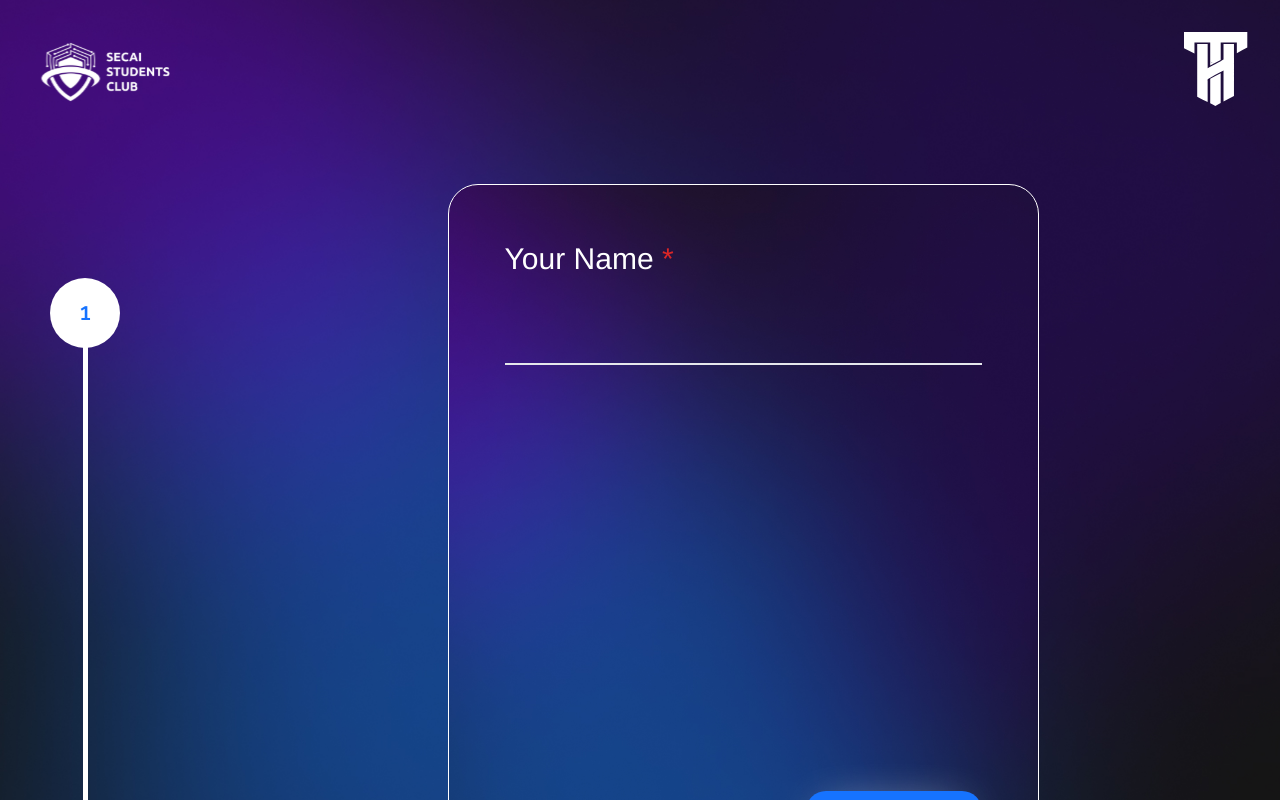
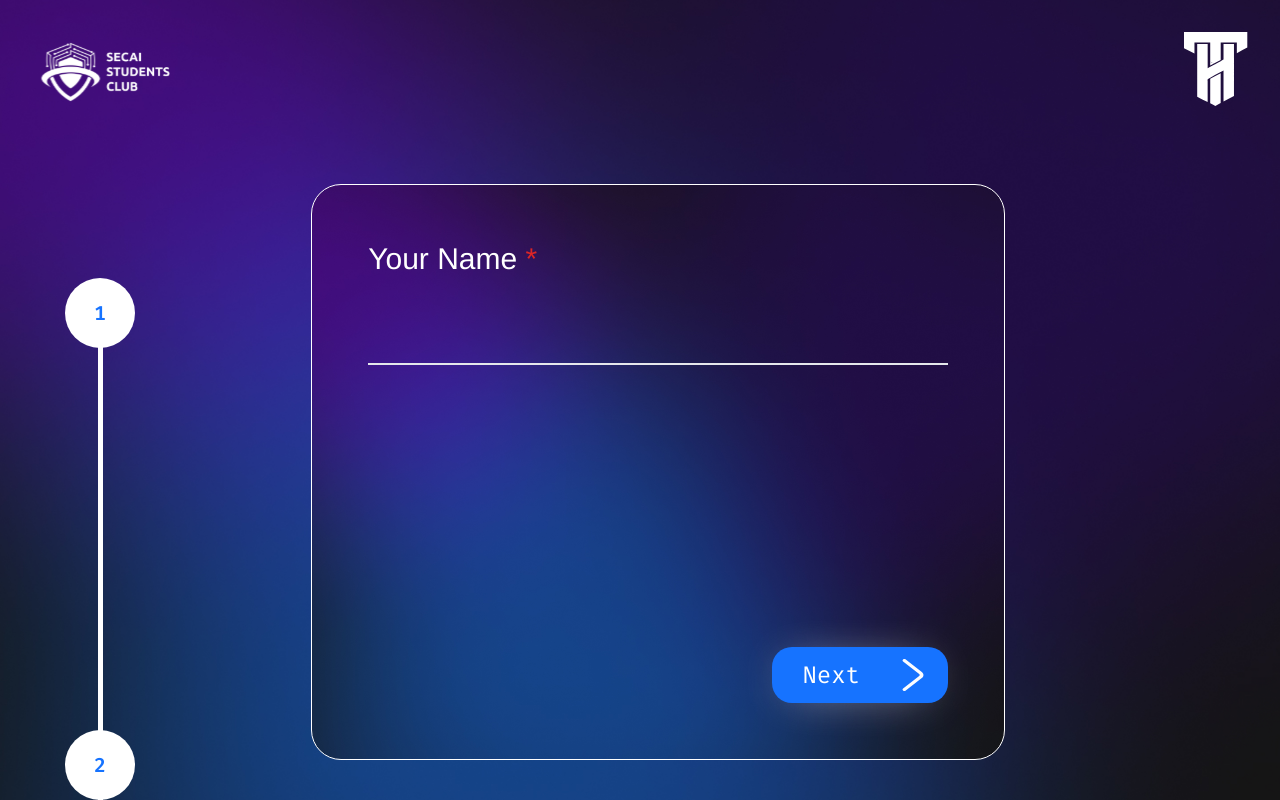
Before and after one commit to mohamedfrix/Hack-train-website, a React (Vite) app in the folder sec-ai-website/: page /registration in a window 1280 px wide. Built offline with nearby package versions, Linux system fonts and the light colour scheme.

Commit message:
Update MainReg.jsx

```diff
--- a/sec-ai-website/src/Components/Registration/MainReg.jsx
+++ b/sec-ai-website/src/Components/Registration/MainReg.jsx
@@ -110,11 +110,12 @@ function MainReg() {
         ref={refList[refList.length - 1]}
       >
         <RegNavBar />
-        <div className="flex flex-row grow   ">
-          <FirstStep num={1} />
+        <div className="flex flex-row grow relative ">
+          <div className="absolute">
+            <FirstStep num={1} />
+          </div>
           <div
-
-            className="flex  md:justify-center grow shrink min-w-[400px] md:pl-20  py-10
+            className="flex  grow shrink min-w-[400px] md:pl-20  py-10
                           justify-center w-full px-11"
           >
             <FormBox
@@ -134,16 +135,17 @@ function MainReg() {
         {input_fields.map((item, index) => {
           return (
             <div
-              className="flex flex-row grow h-screen bg-black
+              className="flex flex-row grow relative h-screen bg-black
                           bg-cover bg-center bg-no-repeat"
               style={{ backgroundImage: `url(${background_image})` }}
               ref={refList[index]}
             >
-              <OtherSteps num={index + 2} />
+              <div className="absolute">
+                <OtherSteps num={index + 2} />
+              </div>
               <div
-                className="flex md:justify-start grow shrink md:min-w-[400px] md:pl-20 py-24
+                className="flex md:justify-center grow shrink md:min-w-[400px] md:pl-20 py-24
                                justify-center w-full px-11"
-
               >
                 <FormBox
                   title={item.title}
```
